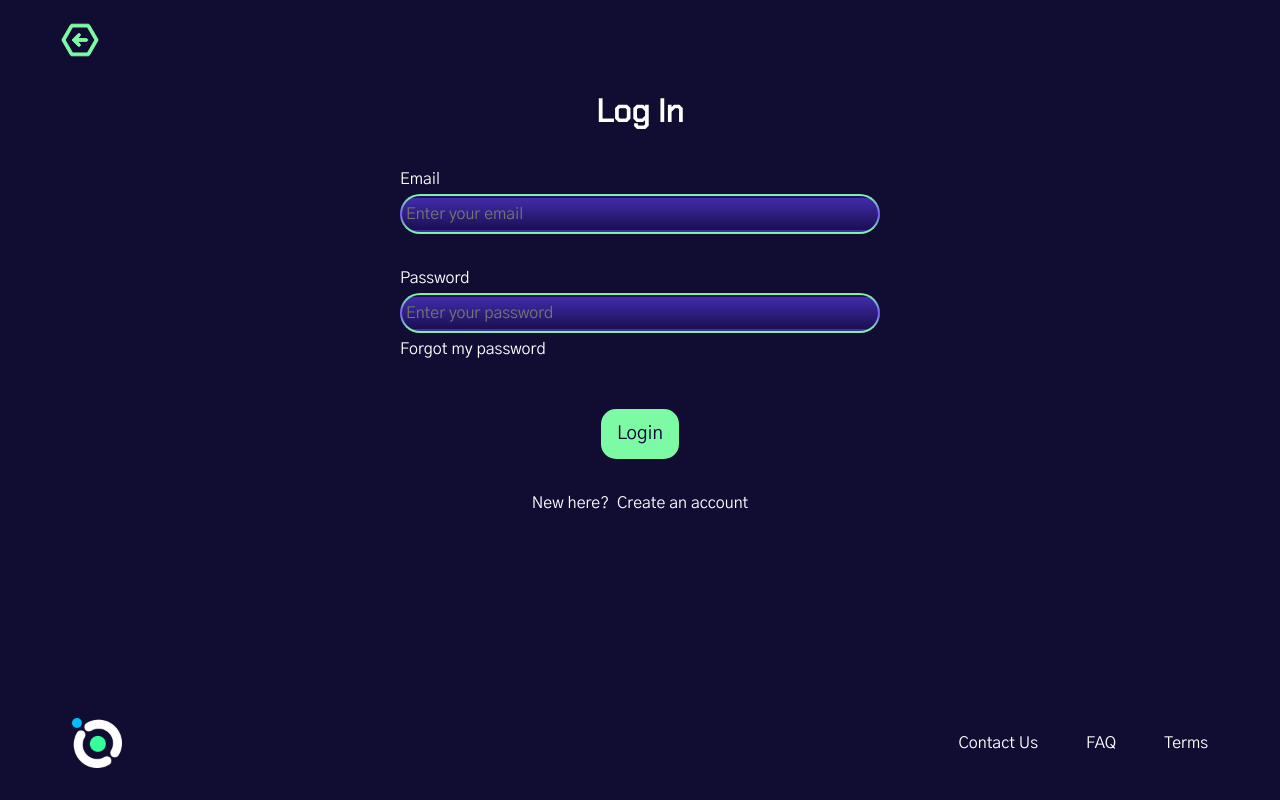
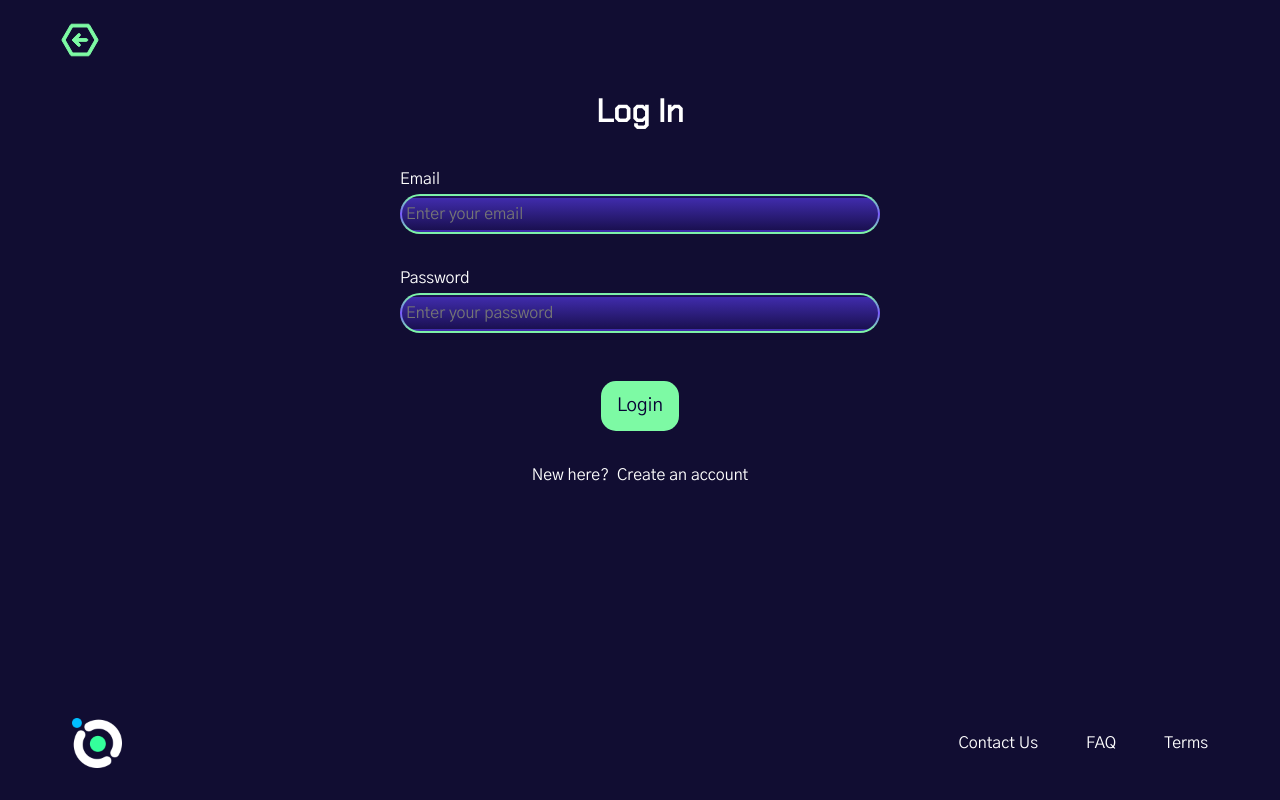
Before and after one commit to zyzmoz/global-player, a React (Create React App) app in the folder frontend/: page /login in a window 1280 px wide. Built offline with nearby package versions, Linux system fonts and the light colour scheme.

Commit message:
bug: Removed forgot password button

```diff
--- a/frontend/src/pages/Login.jsx
+++ b/frontend/src/pages/Login.jsx
@@ -48,9 +48,6 @@ function Login() {
             value={password}
             onChange={setPassword}
           />
-          <Link to="/">
-            <BodyText text="Forgot my password" color={Colors.primaryColorBrightGreen} />
-          </Link>
         </div>
         <Button onClick={handleLogin} text="Login" />
         <div className="new-here-wrapper">
```
